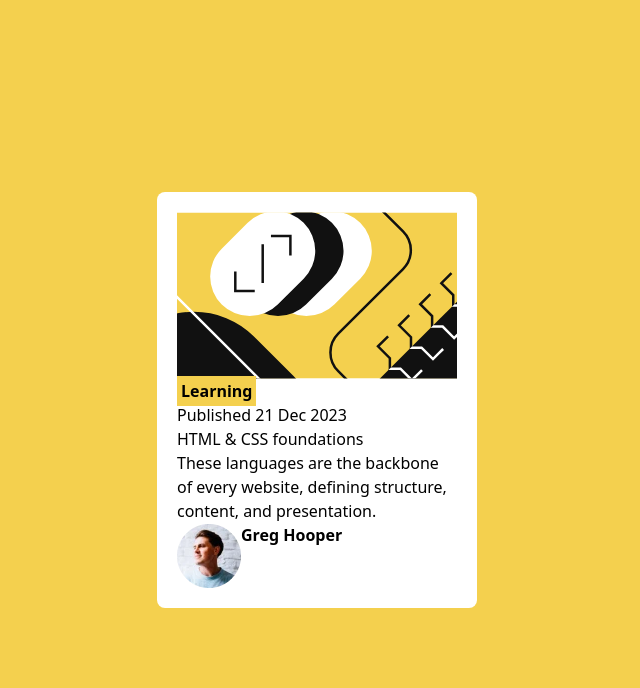
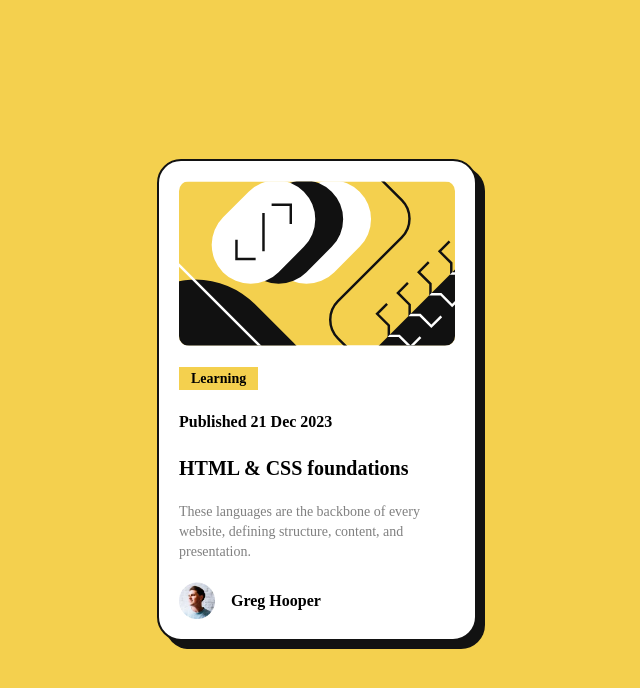
Before and after one commit to FranciscoFrontEndDeveloper/blog-preview-card-main, a website: page index.html in a window 1280 px wide. Shown: the whole page, without its empty margins (323-963 px from the left). Drawn offline with Linux system fonts and the light colour scheme.

Commit message:
shadow finished

```diff
--- a/index.html
+++ b/index.html
@@ -27,32 +27,44 @@
   </head>
   <body>
     <main
-      class="w-full h-screen bg-Yellow flex justify-center flex-col items-center"
+      class="w-full h-screen bg-Yellow flex justify-center flex-col items-center font-Figtree"
     >
-      <section class="w-80 h-auto bg-White p-5 rounded-lg grid grid-rows-2">
+      <section
+        class="w-80 h-auto bg-White p-5 rounded-lg grid grid-rows-2 gap-y-5 border-Black border-solid border-2 shadow-[8px_8px_0px_0px_#121212]"
+      >
         <div>
           <picture
             ><img
+              class="rounded-[10px]"
               src="assets/images/illustration-article.svg"
               alt="illustration-article"
           /></picture>
         </div>
         <div>
-          <div class="grid grid-rows-5">
-            <div><strong class="bg-Yellow p-1">Learning</strong></div>
-            <div><p>Published 21 Dec 2023</p></div>
+          <div class="grid grid-rows-5 gap-y-5">
             <div>
-              <h1>HTML & CSS foundations</h1>
+              <strong
+                class="bg-Yellow font-extrabold py-1 px-3 text-sm rounded-sm"
+                >Learning</strong
+              >
+            </div>
+            <div><p class="font-semibold">Published 21 Dec 2023</p></div>
+            <div>
+              <h1
+                class="font-extrabold text-xl hover:text-Yellow hover:cursor-pointer"
+              >
+                HTML & CSS foundations
+              </h1>
             </div>
             <div>
-              <p>
+              <p class="text-Grey text-sm">
                 These languages are the backbone of every website, defining
                 structure, content, and presentation.
               </p>
             </div>
-            <div class="flex flex-row">
+            <div class="flex flex-row items-center gap-x-4">
               <picture
-                ><img src="assets/images/image-avatar.webp" alt=""
+                ><img class="w-9" src="assets/images/image-avatar.webp" alt=""
               /></picture>
               <strong>Greg Hooper</strong>
             </div>
--- a/tailwind.config.js
+++ b/tailwind.config.js
@@ -9,10 +9,16 @@ module.exports = {
       Black: "hsl(0, 0%, 7%)",
     },
     fontFamily: {
-      body: ["Figtree"],
+      'Figtree': ["Figtree"],
     },
     gridTemplateRows: {
       "grid-rows-2": "repeat(2,minmax(auto,1fr))",
+    },
+    boxShadow: {
+      'shadow-Black':'10px 10px 0px 0px #121212)'
+    },
+    borderRadius: {
+      'lg':'1.5rem'
     },
     extend: {},
   },
```
Also changed, not shown: dist/output.css.
